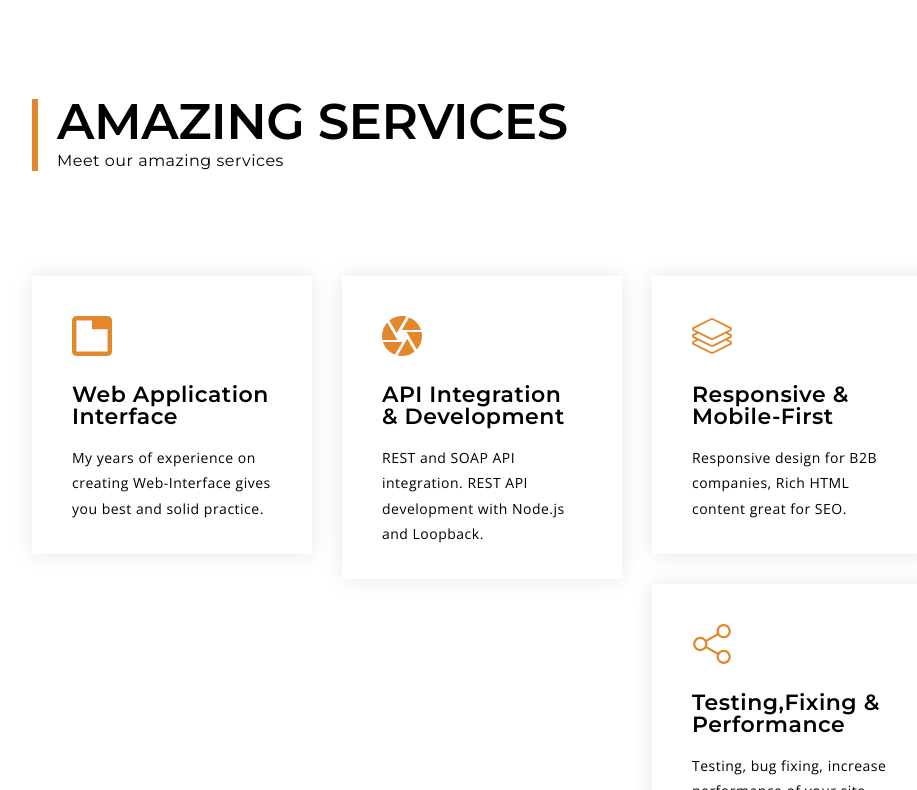
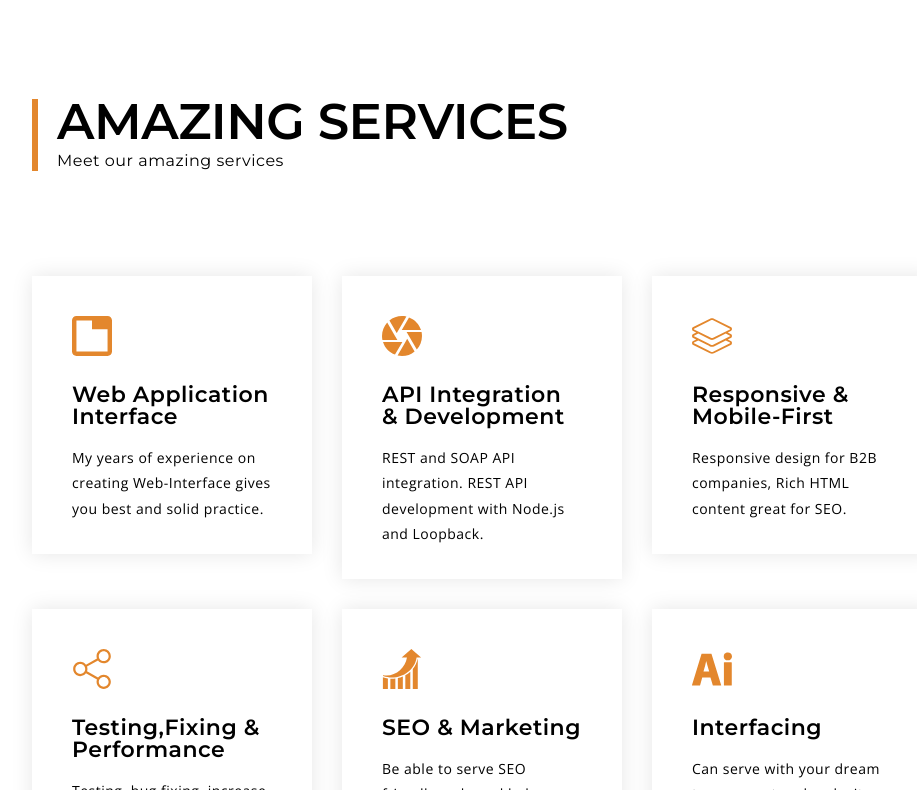
Before and after one commit to menomanabdulla/menomanabdulla.github.io, a plain HTML site: page index.html in a window 1280 px wide. Shown: the part 2010-2800 px from the top of the page, without its empty margins (308-1225 px from the left). Drawn offline with nearby package versions, Linux system fonts and the light colour scheme; no server answers.

Commit message:
fixing css issue

```diff
--- a/css/style.css
+++ b/css/style.css
@@ -995,10 +995,11 @@ img.svg{
 .arlo_tm_services_wrap .list_wrap ul{
 	margin: 0px 0px 0px -30px;
 	list-style-type: none;
+	display: flex;
+	flex-wrap: wrap;
 }
 .arlo_tm_services_wrap .list_wrap ul li{
 	margin: 0px 0px 30px 0px;
-	float: left;
 	width: 33.3333%;
 	padding-left: 30px;
 
--- a/index.html
+++ b/index.html
@@ -352,7 +352,7 @@
 												<img class="svg" src="img/svg/seo-performance-marketing-graphic.svg" alt="" />
 											</div>
 											<div class="title_service">
-												<h3>SEO $ Marketing</h3>
+												<h3>SEO & Marketing</h3>
 											</div>
 											<div class="text">
 												<p>Be able to serve SEO friendly code and help you to grow your business</p>
```
